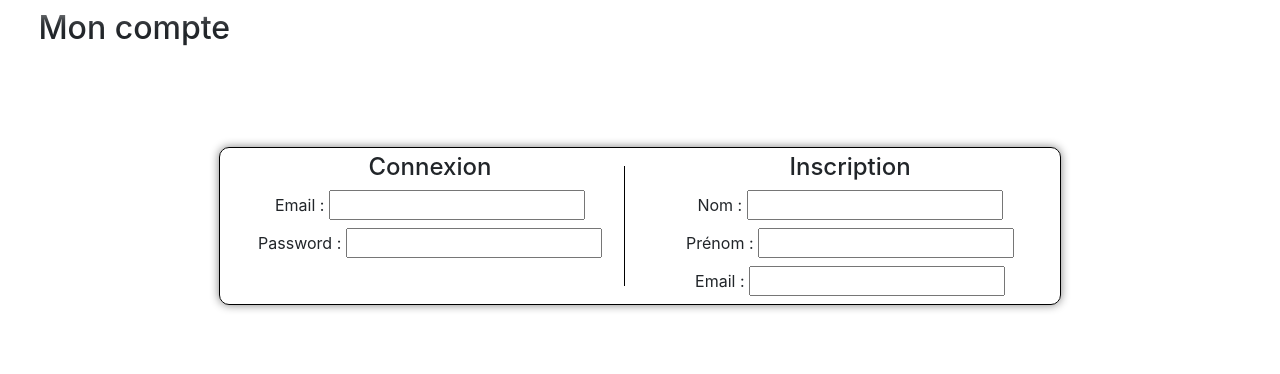
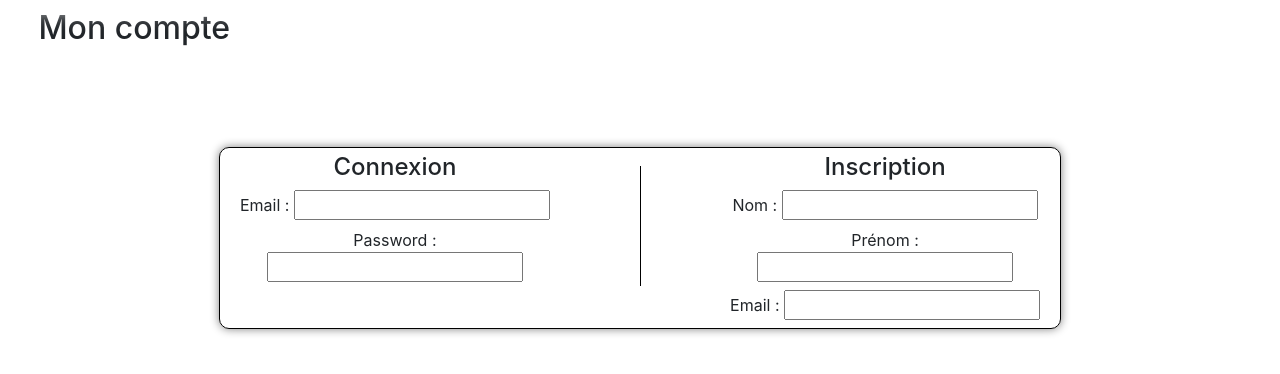
Before and after one commit to Baraly/Boulangere, a PHP site: page /code/compte.php in a window 1280 px wide. Shown: the part 55-429 px from the top of the page. Run offline with PHP 8.4, Linux system fonts and the light colour scheme.

Commit message:
barre du milieu

```diff
--- a/code/compte.php
+++ b/code/compte.php
@@ -11,16 +11,18 @@
     <?php include_once("nav/nav.php"); ?>
     <h2>Mon compte</h2>
     <div class="row account">
-        <div class="col-sm-6 centre">
+        <div class="col-sm-5 centre">
             <h4 class="top">Connexion</h4>
             <form action="comptePost.php?connexion" method="post">
                 <label>Email : <input type="email" name="email" pattern="[a-z0-9._%+-]+@[a-z0-9.-]+\.[a-z]{2,4}$"/></label><br>
                 <label>Password : <input type="password" name="password"/></label>
                 <input type="submit" class="cache"/>
             </form>
+        </div>
+        <div class="col-sm-2">
             <span class="separation"></span>
         </div>
-        <div class="col-sm-6 centre">
+        <div class="col-sm-5 centre">
             <h4 class="top">Inscription</h4>
             <form action="comptePost.php?inscription" method="post">
                 <label>Nom : <input type="text" name="firstname"/></label><br>
--- a/code/style/mainStyle.css
+++ b/code/style/mainStyle.css
@@ -153,7 +153,8 @@ a.contenu{
 
 .separation{
 	float: right;
-	border-right: 1px solid black;
+	border-left: 1px solid black;
 	height: 120px;
-	margin-top: -100px;
+	width: 50%;
+	margin-top: 18px;
 }
```
